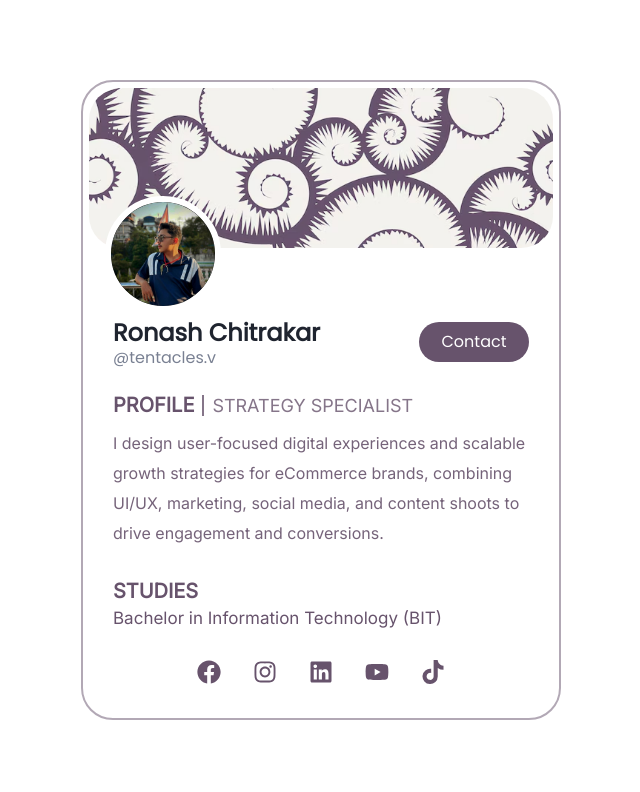
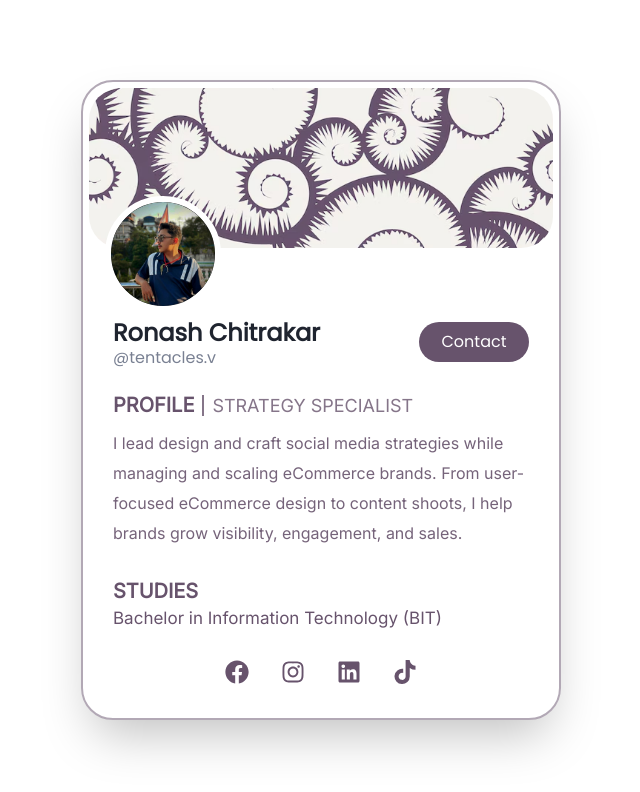
Before and after one commit to goldronash/ronashchitrakar, a React (Vite) app: page / in a window 1280 px wide. Shown: the top 792 px of the page, without its empty margins (319-959 px from the left). Built offline with nearby package versions, Linux system fonts and the light colour scheme.

Commit message:
few updates

```diff
--- a/src/App.tsx
+++ b/src/App.tsx
@@ -14,7 +14,7 @@ function App() {
 
   return (
     <div className="w-full md:max-w-7xl md:mx-auto  min-h-dvh flex justify-center items-center text-[#67536C] font-inter ">
-      <div className="relative flex flex-col w-full max-w-[480px] md:mx-auto border-[#67536C]/50 rounded-4xl border-2 mx-4 p-1.5 overflow-hidden">
+      <div className="relative flex flex-col w-full max-w-[480px] md:mx-auto border-[#67536C]/50 rounded-4xl border-2 mx-4 p-1.5 overflow-hidden shadow-2xl">
         <div className="relative w-full">
           <div className="group w-full h-33.75 sm:h-40">
             <img
@@ -43,8 +43,11 @@ function App() {
           {/* intro */}
           <div className="flex justify-between gap-2 items-center font-poppins">
             <div className="space-y-0">
-              <h1 className="font-bold text-[22px] sm:text-[24px] text-[#1F242F] leading-6.5">
+              <h1 className="hidden sm:block font-bold text-[22px] sm:text-[24px] text-[#1F242F] leading-6.5">
                 Ronash Chitrakar
+              </h1>
+              <h1 className="block sm:hidden font-bold text-[22px] sm:text-[24px] text-[#1F242F] leading-6.5">
+                Ronash C.
               </h1>
               <div className="relative group opacity-90 text-[14px] sm:text-[16px] cursor-pointer overflow-hidden ">
                 <a
@@ -53,7 +56,7 @@ function App() {
                 >
                   @tentacles.v
                 </a>
-                <div className="absolute top-full h-6 w-full translate-y-full  group-hover:top-0 group-hover:translate-y-0 transition-all duration-400 border bg-[#67536C] z-10"></div>
+                <div className="absolute h-6 w-full top-0 -translate-x-full group-hover:translate-x-0 transition-all duration-400 border bg-[#67536C] z-10"></div>
               </div>
             </div>
             <div className="group">
@@ -86,10 +89,10 @@ function App() {
             </h2>
 
             <p className="text-[15px] sm:text-[16px] opacity-90 py-2 leading-6 sm:leading-7.5">
-              I design user-focused digital experiences and scalable growth
-              strategies for eCommerce brands, combining UI/UX, marketing,
-              social media, and content shoots to drive engagement and
-              conversions.
+              I lead design and craft social media strategies while managing and
+              scaling eCommerce brands. From user-focused eCommerce design to
+              content shoots, I help brands grow visibility, engagement, and
+              sales.
             </p>
           </div>
           {/* studies */}
@@ -133,15 +136,6 @@ function App() {
           </a>
 
           <a
-            href="https://www.youtube.com"
-            target="_blank"
-            rel="noopener noreferrer"
-            className="transition transform hover:scale-115 hover:text-red-600"
-          >
-            <FaYoutube />
-          </a>
-
-          <a
             href="https://www.tiktok.com/@trentttfr?_r=1&_t=ZS-93NzLruZL0u"
             target="_blank"
             rel="noopener noreferrer"
```
